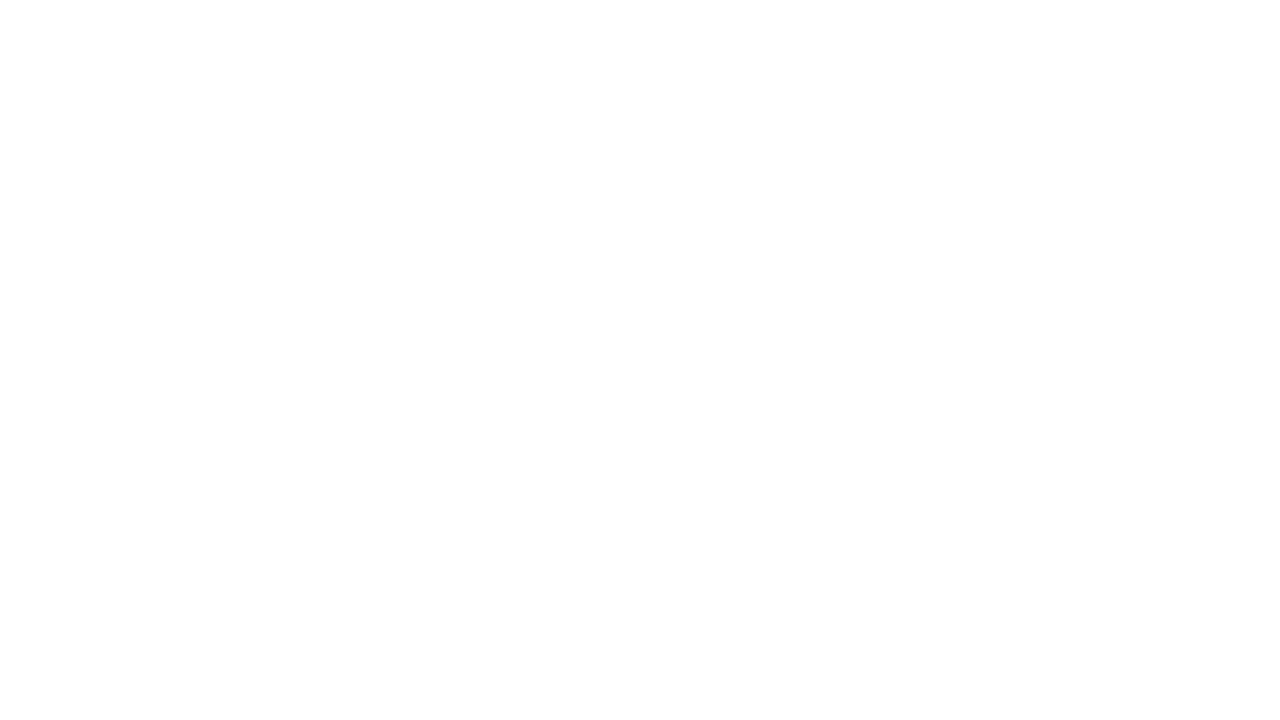
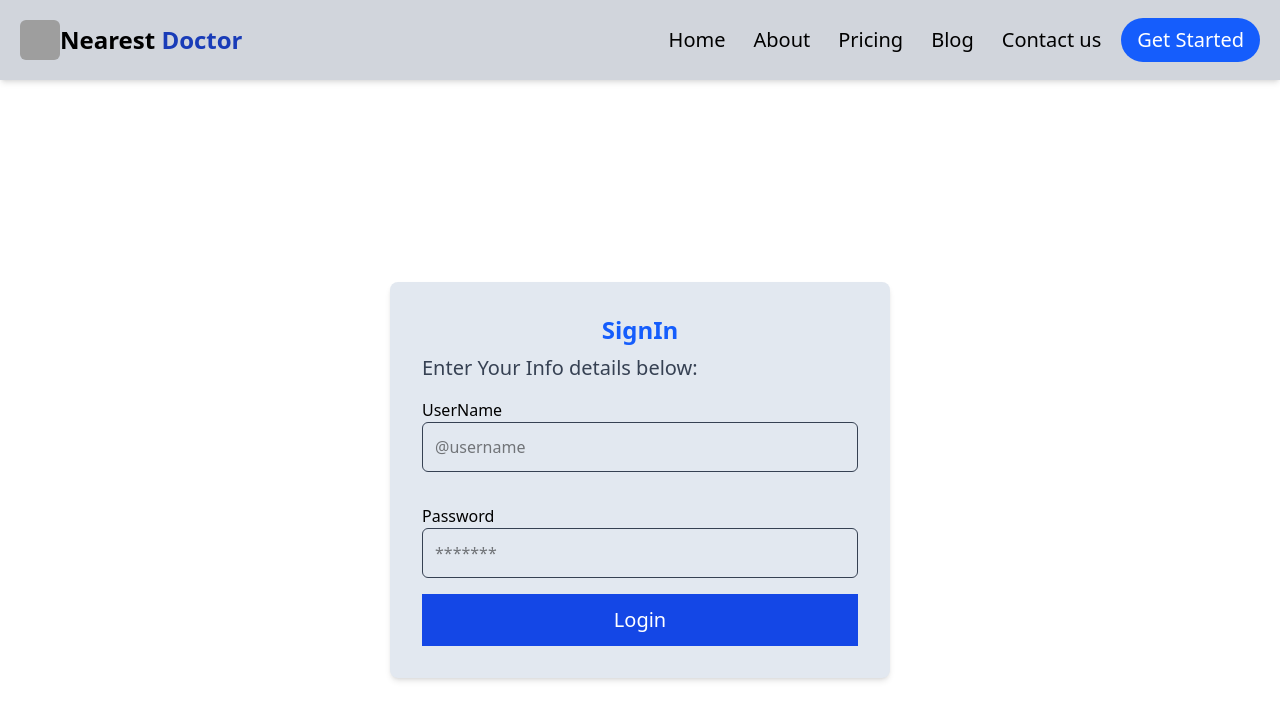
Before and after one commit to vivekkumar012/Nearest-Doctor, a React (Vite) app in the folder frontend/: page /login in a window 1280 px wide. Before the commit this address had no page. Shown: the top 720 px of the page. Built offline with nearby package versions, Linux system fonts and the light colour scheme; grey boxes are pictures that could not be loaded.

Commit message:
new codes are ADDED

```diff
--- a/frontend/src/App.jsx
+++ b/frontend/src/App.jsx
@@ -2,6 +2,8 @@ import './App.css'
 import { Route, Routes } from 'react-router-dom'
 import Home from './components/Home'
 import Chooser from './components/Chooser'
+import Login from './pages/Login'
+import Signup from './pages/Signup'
 
 function App() {
 
@@ -10,6 +12,8 @@ function App() {
       <Routes>
         <Route path='/' element={<Home />} />
         <Route path='/chooser' element={<Chooser />} />
+        <Route path='/login' element={<Login />} />
+        <Route path='/register' element={<Signup />} />
       </Routes>
     </div>
   )
--- a/frontend/src/components/Chooser.jsx
+++ b/frontend/src/components/Chooser.jsx
@@ -2,6 +2,7 @@ import React from "react";
 import Navbar from "./Navbar";
 import doctor from "../assets/doctor.webp";
 import patient from "../assets/about1.jpg"
+import { Link } from "react-router-dom";
 
 const Chooser = () => {
   return (
@@ -25,9 +26,9 @@ const Chooser = () => {
             className="h-40 w-full object-cover rounded-xl mb-4"
           />
           <h2 className="text-2xl font-bold mb-4">As a Doctor</h2>
-          <button className="bg-blue-600 text-white px-6 py-2 rounded-full hover:bg-blue-700 transition-colors duration-300">
+          <Link to={"/register"} className="bg-blue-600 text-white px-6 py-2 rounded-full hover:bg-blue-700 transition-colors duration-300">
             Sign Up
-          </button>
+          </Link>
         </div>
 
         {/* Patient Card */}
@@ -38,9 +39,9 @@ const Chooser = () => {
             className="h-40 w-full object-cover rounded-xl mb-4"
           />
           <h2 className="text-2xl font-bold mb-4">As a Patient</h2>
-          <button className="bg-blue-600 text-white px-6 py-2 rounded-full hover:bg-blue-700 transition-colors duration-300">
+          <Link to={"/register"} className="bg-blue-600 text-white px-6 py-2 rounded-full hover:bg-blue-700 transition-colors duration-300">
             Sign Up
-          </button>
+          </Link>
         </div>
       </div>
 
--- /dev/null
+++ b/frontend/src/pages/Login.jsx
@@ -0,0 +1,56 @@
+import React, { useState } from "react";
+import Navbar from "../components/Navbar";
+
+const Login = () => {
+  const [username, setUserName] = useState("");
+  const [password, setPassword] = useState("");
+
+  const handleForm = (e) => {
+    e.preventDefault();
+  };
+
+  return (
+    <div>
+      <Navbar />
+      <div className="items-center flex justify-center h-screen mx-auto ">
+        <div className=" w-[500px] bg-slate-200 rounded-lg shadow-md p-8">
+          <h1 className="text-2xl font-bold text-center mb-2 text-blue-600">
+            SignIn
+          </h1>
+          <p className="text-xl text-gray-700 mb-4">
+            Enter Your Info details below:
+          </p>
+          <form onSubmit={handleForm}>
+            <div className="mb-4">
+              <label htmlFor="username">UserName</label>
+              <input
+                type="text"
+                placeholder="@username"
+                className="rounded-md border border-gray-700 p-3 w-full mb-4 focus:outline-none focus:ring-2 focus:ring-black"
+                value={username}
+                onChange={(e) => setUserName(e.target.value)}
+                required
+              />
+            </div>
+            <div className="mb-4">
+              <label htmlFor="password">Password</label>
+              <input
+                type="text"
+                placeholder="*******"
+                className="rounded-md border border-gray-700  p-3 w-full focus:outline-none focus:ring-2 focus:ring-black"
+                value={password}
+                onChange={(e) => setPassword(e.target.value)}
+                required
+              />
+            </div>
+            <button className="w-full px-4 py-3 bg-blue-700 text-white text-xl hover:bg-blue-900 cursor-pointer ">
+              Login
+            </button>
+          </form>
+        </div>
+      </div>
+    </div>
+  );
+};
+
+export default Login;
--- /dev/null
+++ b/frontend/src/pages/Signup.jsx
@@ -0,0 +1,11 @@
+import React from 'react'
+
+function Signup() {
+  return (
+    <div>
+      SignUp Page
+    </div>
+  )
+}
+
+export default Signup
```
